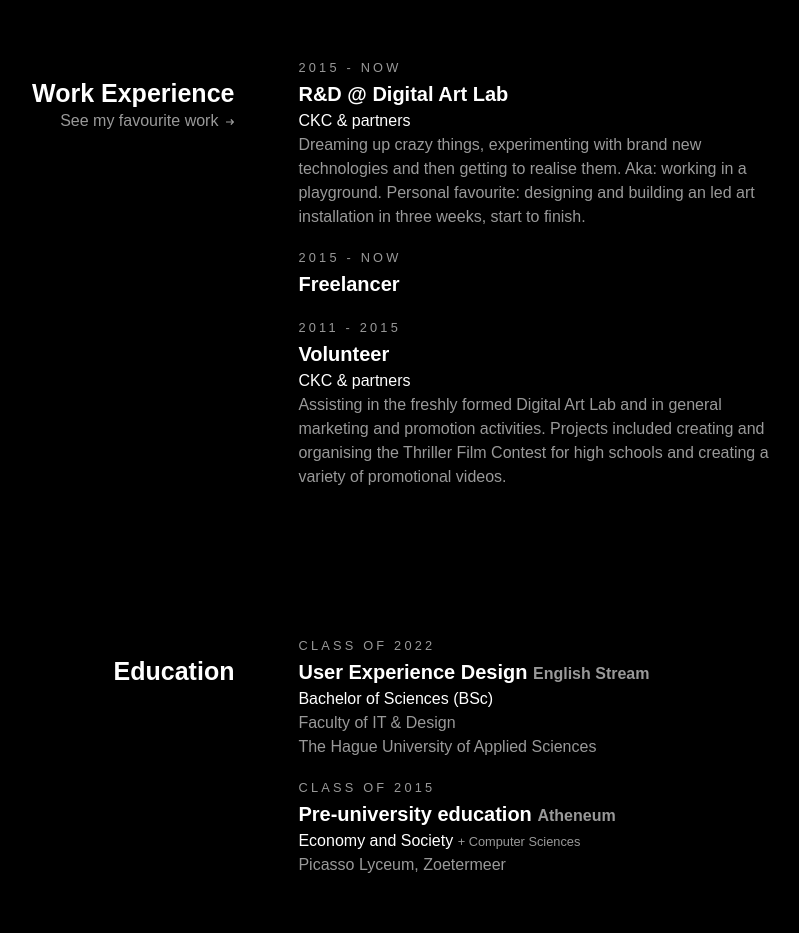
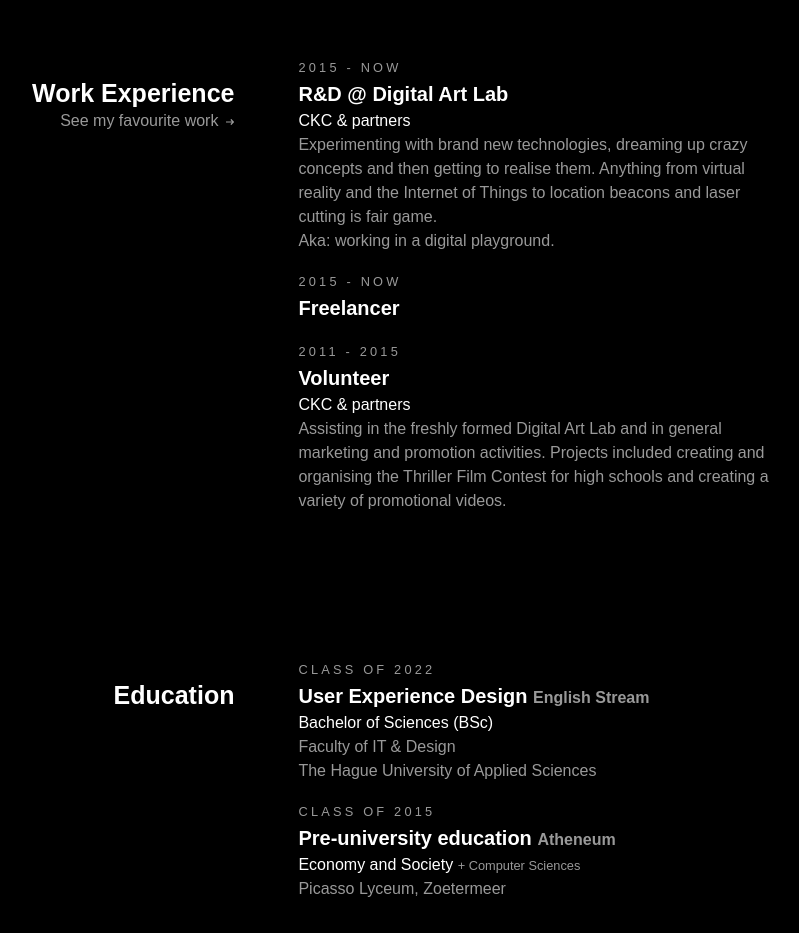
Before and after one commit to ThijmenDeValk/madebythijmen-nl-legacy, a plain HTML site: page about.html in a window 1280 px wide. Shown: the part 1740-2673 px from the top of the page, without its empty margins (177-976 px from the left). Drawn offline with Linux system fonts and the light colour scheme; a web font is replaced by a local one.

Commit message:
Update text about CKC work

```diff
--- a/about.html
+++ b/about.html
@@ -91,7 +91,8 @@
                         <time class="timestamp">2015 - now</time>
                         <h3>R&amp;D @ Digital Art Lab</h3>
                         <h4>CKC &amp; partners</h4>
-                        <p>Dreaming up crazy things, experimenting with brand new technologies and then getting to realise them. Aka: working in a playground. Personal favourite: designing and building an led art installation in three weeks, start to finish.</p>
+                        <p>Experimenting with brand new technologies, dreaming up crazy concepts and then getting to realise them. Anything from virtual reality and the Internet of Things to location beacons and laser cutting is fair game.</p>
+                        <p>Aka: working in a digital playground.</p>
                     </li>
                     <li>
                         <time class="timestamp">2015 - now</time>
```
